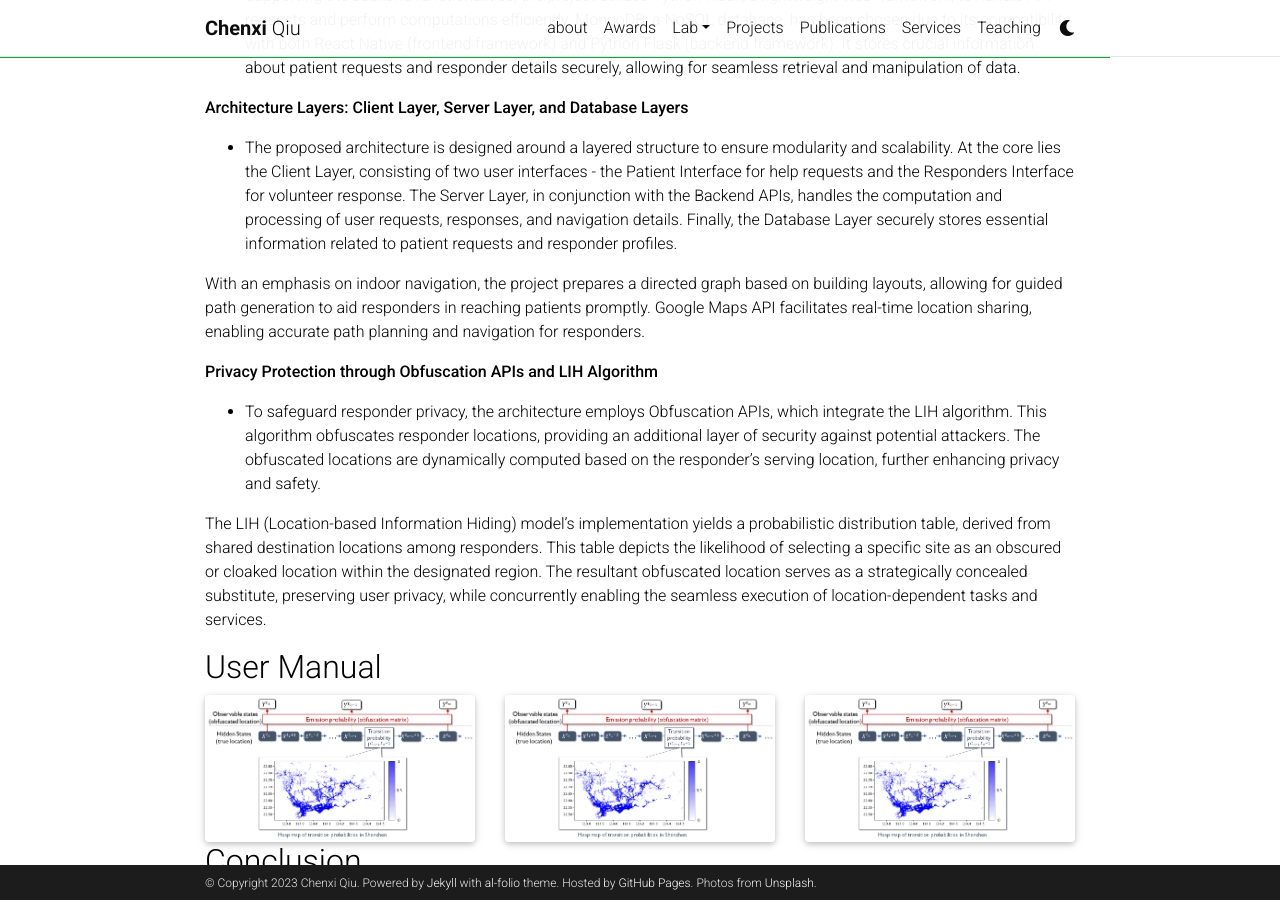
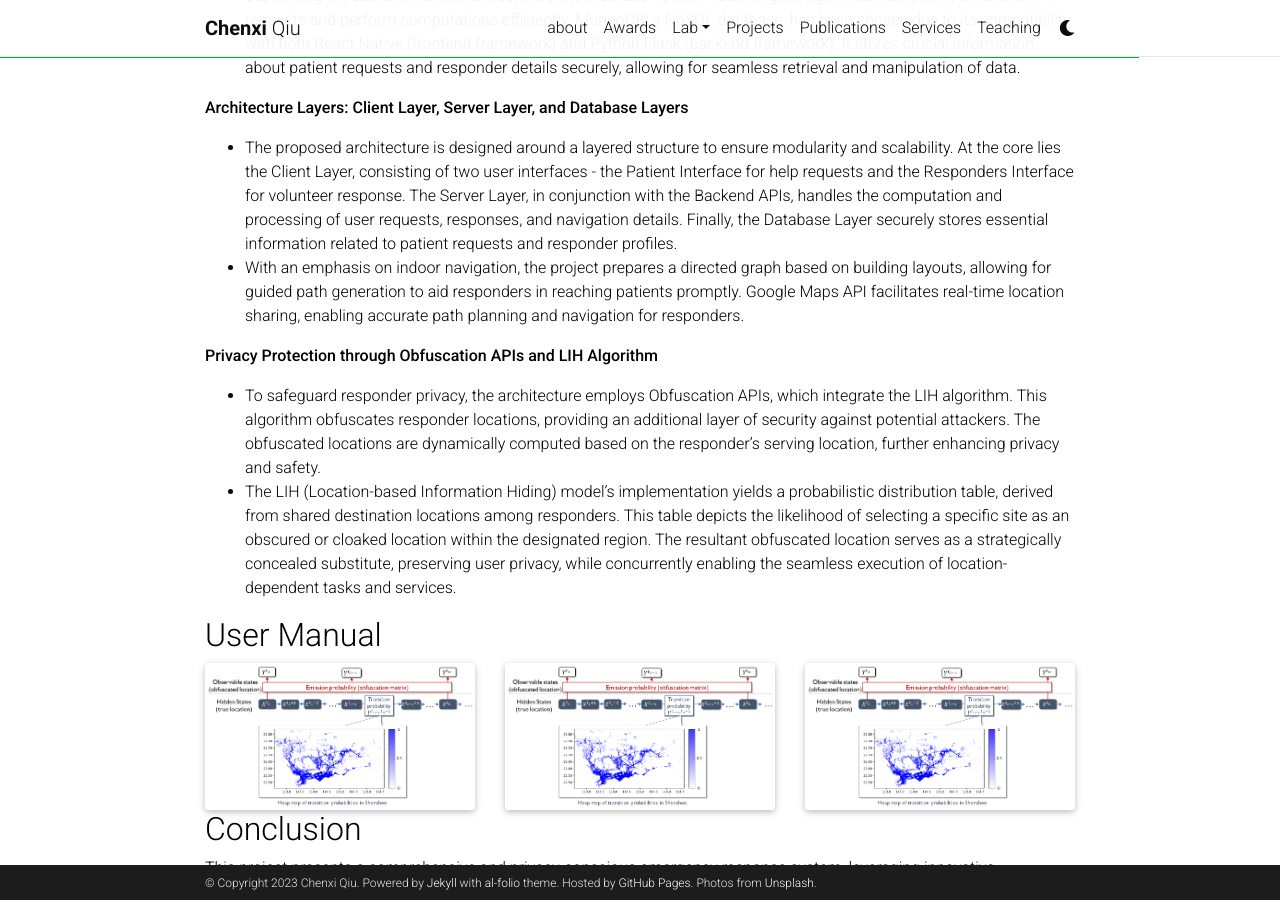
Before and after one commit to chenxiunt/chenxiunt.github.io, a Jekyll site: the page built from _projects/SpatialAgent.markdown, in a window 1280 px wide and 900 px high, scrolled down 1105 px. Built offline with Jekyll 4.4.1, drawn with Linux system fonts in a browser that asks for light colours; comment, search, counter and statistics services are not loaded; a style sheet for code colours, icons or effects is not loaded.

```diff
--- a/_projects/SpatialAgent.markdown
+++ b/_projects/SpatialAgent.markdown
@@ -29,13 +29,11 @@ The architecture is divided into implementations - each serving distinct roles t
 
 **Architecture Layers: Client Layer, Server Layer, and Database Layers**
 * The proposed architecture is designed around a layered structure to ensure modularity and scalability. At the core lies the Client Layer, consisting of two user interfaces - the Patient Interface for help requests and the Responders Interface for volunteer response. The Server Layer, in conjunction with the Backend APIs, handles the computation and processing of user requests, responses, and navigation details. Finally, the Database Layer securely stores essential information related to patient requests and responder profiles.
-
-With an emphasis on indoor navigation, the project prepares a directed graph based on building layouts, allowing for guided path generation to aid responders in reaching patients promptly. Google Maps API facilitates real-time location sharing, enabling accurate path planning and navigation for responders.
+* With an emphasis on indoor navigation, the project prepares a directed graph based on building layouts, allowing for guided path generation to aid responders in reaching patients promptly. Google Maps API facilitates real-time location sharing, enabling accurate path planning and navigation for responders.
 
 **Privacy Protection through Obfuscation APIs and LIH Algorithm**
 * To safeguard responder privacy, the architecture employs Obfuscation APIs, which integrate the LIH algorithm. This algorithm obfuscates responder locations, providing an additional layer of security against potential attackers. The obfuscated locations are dynamically computed based on the responder's serving location, further enhancing privacy and safety.
-
-The LIH (Location-based Information Hiding) model's implementation yields a probabilistic distribution table, derived from shared destination locations among responders. This table depicts the likelihood of selecting a specific site as an obscured or cloaked location within the designated region. The resultant obfuscated location serves as a strategically concealed substitute, preserving user privacy, while concurrently enabling the seamless execution of location-dependent tasks and services.
+* The LIH (Location-based Information Hiding) model's implementation yields a probabilistic distribution table, derived from shared destination locations among responders. This table depicts the likelihood of selecting a specific site as an obscured or cloaked location within the designated region. The resultant obfuscated location serves as a strategically concealed substitute, preserving user privacy, while concurrently enabling the seamless execution of location-dependent tasks and services.
 
 ## User Manual
  <div class="row">
```
